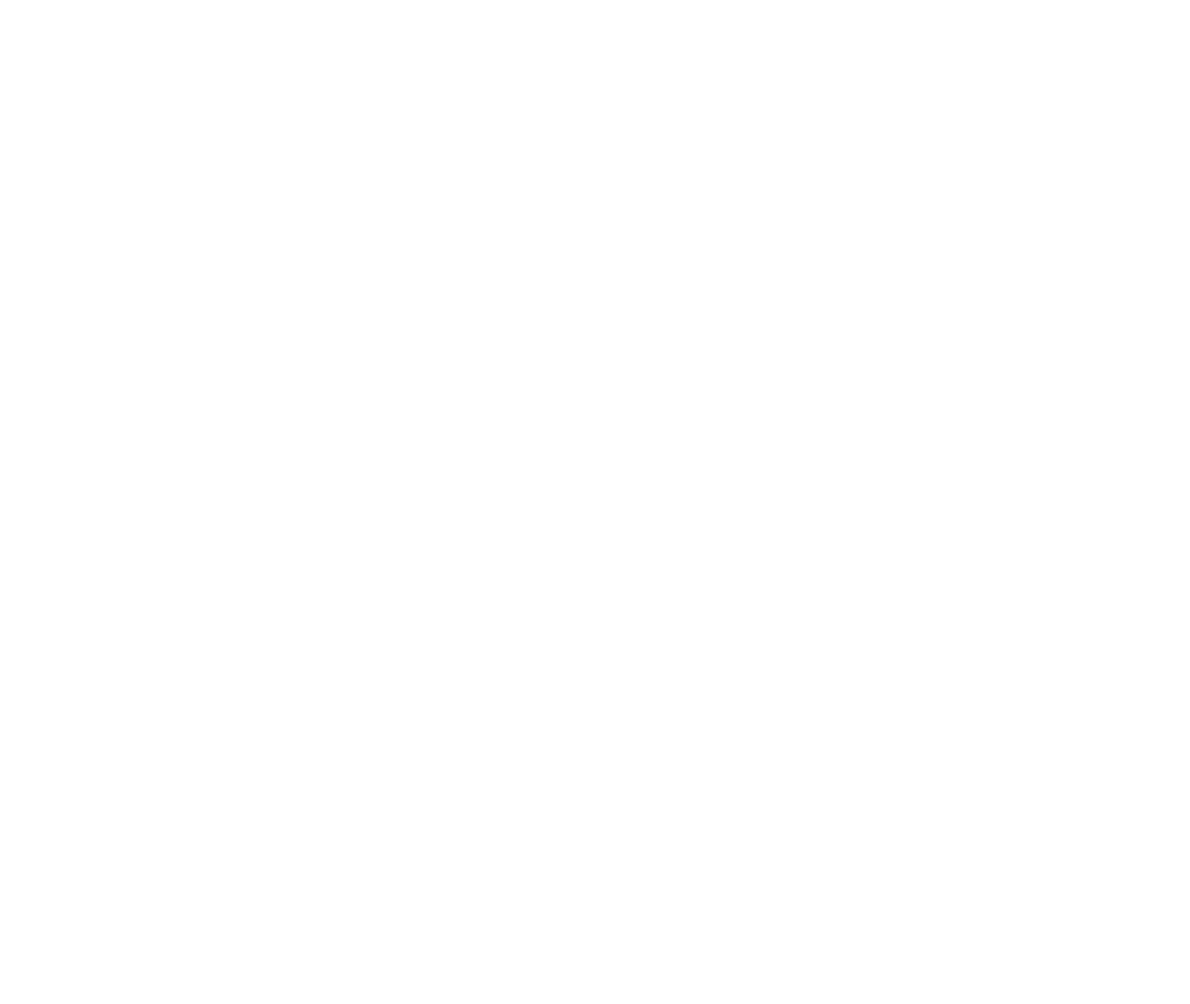
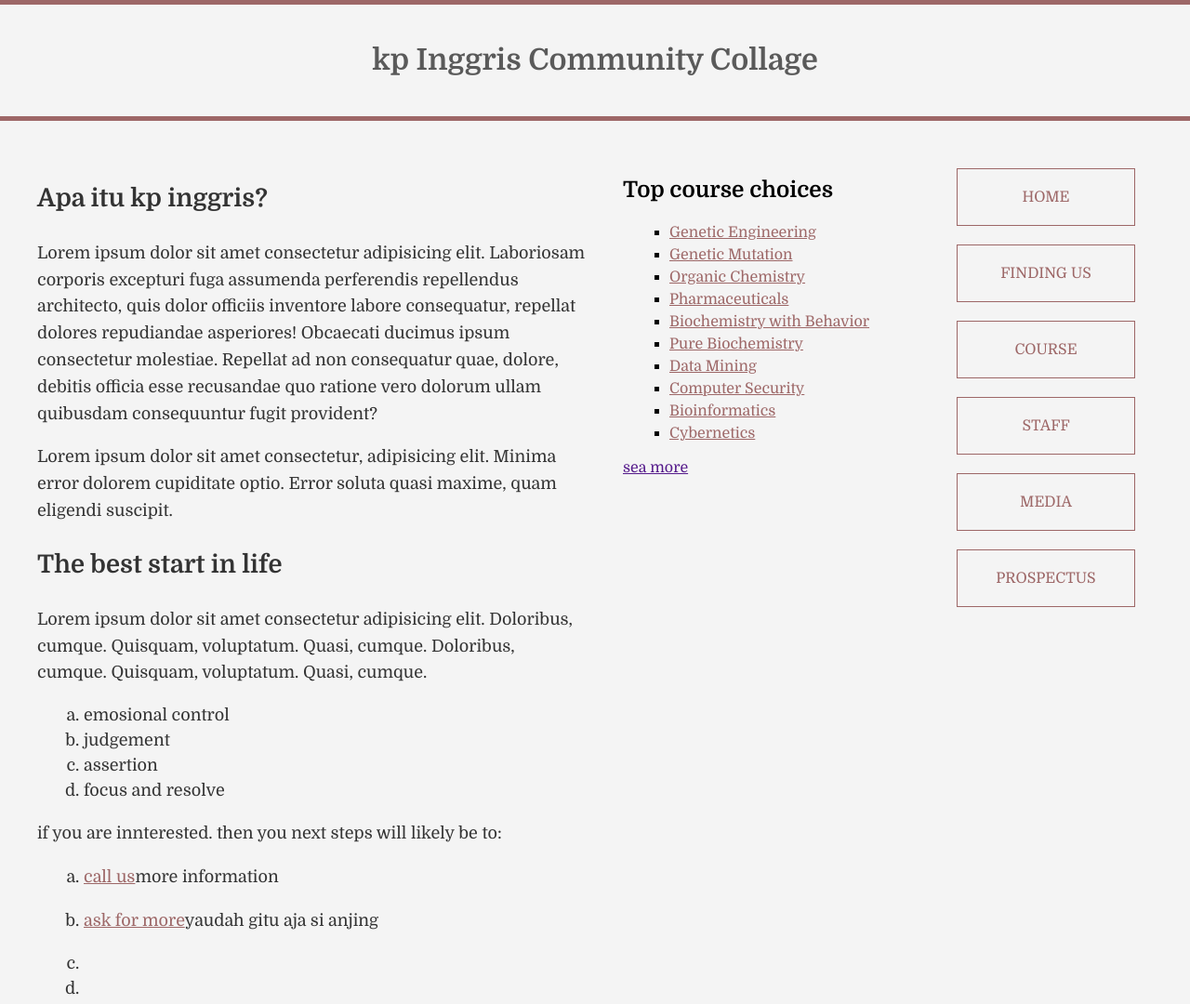
Before and after one commit to s-bahri/comunity-school, a plain HTML site: page index.html in a window 1280 px wide. Shown: the whole page at 93% size. Before the commit the page ends 800 px from the top, so only its background shows below. Drawn offline with Linux system fonts and the light colour scheme.

Commit message:
menyelesaikan

```diff
--- a/index.html
+++ b/index.html
@@ -3,9 +3,61 @@
 <head>
     <meta charset="UTF-8">
     <meta name="viewport" content="width=device-width, initial-scale=1.0">
-    <title>Document</title>
+    <title>community school</title>
+    <link rel="stylesheet" href="style.css">
+    <link rel="preconnect" href="https://fonts.googleapis.com">
+<link rel="preconnect" href="https://fonts.gstatic.com" crossorigin>
+<link href="https://fonts.googleapis.com/css2?family=Domine:wght@400..700&family=Nunito:ital,wght@0,200..1000;1,200..1000&display=swap" rel="stylesheet">
 </head>
 <body>
-
+    <div class="head"><h1>kp Inggris Community Collage</h1></div>
+    <div class="content">
+       <div class="about">
+        <section><h2>Apa itu kp inggris?</h2>
+        <p>Lorem ipsum dolor sit amet consectetur adipisicing elit. Laboriosam corporis excepturi fuga assumenda perferendis repellendus architecto, quis dolor officiis inventore labore consequatur, repellat dolores repudiandae asperiores! Obcaecati ducimus ipsum consectetur molestiae. Repellat ad non consequatur quae, dolore, debitis officia esse recusandae quo ratione vero dolorum ullam quibusdam consequuntur fugit provident?</p>
+       <p>Lorem ipsum dolor sit amet consectetur, adipisicing elit. Minima error dolorem cupiditate optio. Error soluta quasi maxime, quam eligendi suscipit.</p>
+        <h2>The best start in life</h2>
+        <p>Lorem ipsum dolor sit amet consectetur adipisicing elit. Doloribus, cumque. Quisquam, voluptatum. Quasi, cumque. Doloribus, cumque. Quisquam, voluptatum. Quasi, cumque.</p>
+        <ul>
+            <li>emosional control</li>
+            <li>judgement</li>
+            <li>assertion</li>
+            <li>focus and resolve</li>
+        </ul>
+        <p>if you are innterested. then you next steps will likely be to:</p>
+   <ul>
+    <li><p><a href="">call us</a>more information</p></li>
+    <li><p><a href="">ask for more</a>yaudah gitu aja si anjing</p></li>
+    <li></li>
+    <li></li>
+   </ul></section>
+    </div>
+    <div class="choices">
+        <h2>Top course choices</h2>
+       <ul>
+  <li><a href="https://example.com/genetic-engineering">Genetic Engineering</a></li>
+  <li><a href="https://example.com/genetic-mutation">Genetic Mutation</a></li>
+  <li><a href="https://example.com/organic-chemistry">Organic Chemistry</a></li>
+  <li><a href="https://example.com/pharmaceuticals">Pharmaceuticals</a></li>
+  <li><a href="https://example.com/biochemistry-behavior">Biochemistry with Behavior</a></li>
+  <li><a href="https://example.com/pure-biochemistry">Pure Biochemistry</a></li>
+  <li><a href="https://example.com/data-mining">Data Mining</a></li>
+  <li><a href="https://example.com/computer-security">Computer Security</a></li>
+  <li><a href="https://example.com/bioinformatics">Bioinformatics</a></li>
+  <li><a href="https://example.com/cybernetics">Cybernetics</a></li>
+</ul>
+        <a href="" class="s">sea more</a>
+    </div>
+    <div class="navbar">
+        <ul>
+            <li><a href="">home</a></li>
+            <li><a href="">finding us</a></li>
+            <li><a href="">course</a></li>
+            <li><a href="">staff</a></li>
+            <li><a href="">media</a></li>
+            <li><a href="">prospectus</a></li>
+        </ul>
+    </div>
+    </div>
 </body>
 </html>
--- /dev/null
+++ b/style.css
@@ -0,0 +1,108 @@
+body {
+    font-family: Arial, sans-serif;
+    background-color: #f4f4f4;
+    margin: 0;
+    font-family: "Domine", serif;
+    /* padding: 20px; */
+}
+
+.head {
+    color: rgb(90, 90, 90);
+    padding: 20px 0;
+    text-align: center;
+    border-top: 5px solid #9d6767;
+    border-bottom: 5px solid #9d6767;
+}
+
+.content {
+    max-width: 1400px;
+    margin: 0 auto;
+    padding: 20px;
+    display: flex;
+    flex-direction: flex;
+    box-sizing: content-box;
+}
+
+.about, p {
+    font-size: 18px;
+    line-height: 1.6;
+    color: #333;
+}
+
+.about {
+    flex: 1;
+    width: 500px;
+    padding: 20px;
+}
+
+.choices {
+    flex: 3;
+    max-width: 300px;
+    padding: 20px;
+}
+
+.s {
+    all: unset;
+    display: revert;
+    color: revert;
+    text-decoration: revert;
+}
+
+.navbar {
+    display: flex;
+    flex-wrap: wrap;
+    width: 250px;
+    max-height: 150px;
+    justify-content: center;
+    align-items: center;
+    padding: 10px;
+}
+
+ul> li {
+    line-height: 1.5em;
+    list-style-type: square;
+    margin: 0 10px;
+}
+
+.about ul> li {
+    list-style-type:lower-alpha;
+}
+
+ a {
+    color: #9d6767;
+}
+
+.navbar ul {
+    display: flex;
+    flex-direction: column;
+    justify-content: center;
+    align-items: center;
+    padding: 0;
+}
+
+.navbar ul li {
+    margin: 5px 0;
+    list-style: none;
+    text-transform: uppercase;
+    border: 1px solid #9d6767;
+    height: 20px;
+    width: 150px;
+    padding: 20px;
+    margin-bottom: 15px;
+    display: flex;
+    justify-content: center;
+    align-items: center;
+}
+
+.navbar ul li a {
+    text-decoration: none;
+    color: #9d6767;
+}
+
+.navbar ul li:hover {
+    background-color: #9d6767;
+}
+
+.navbar ul li:hover a {
+    color: #fff;
+}
```
